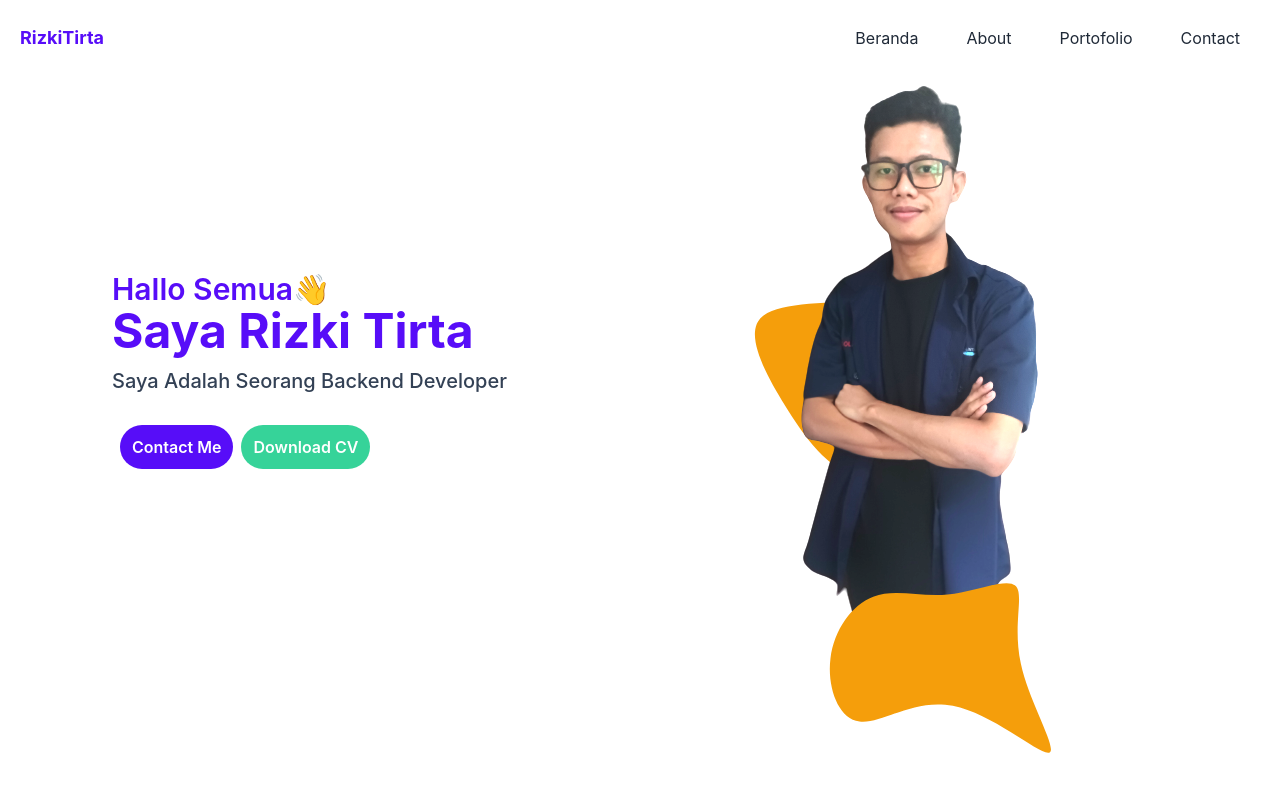
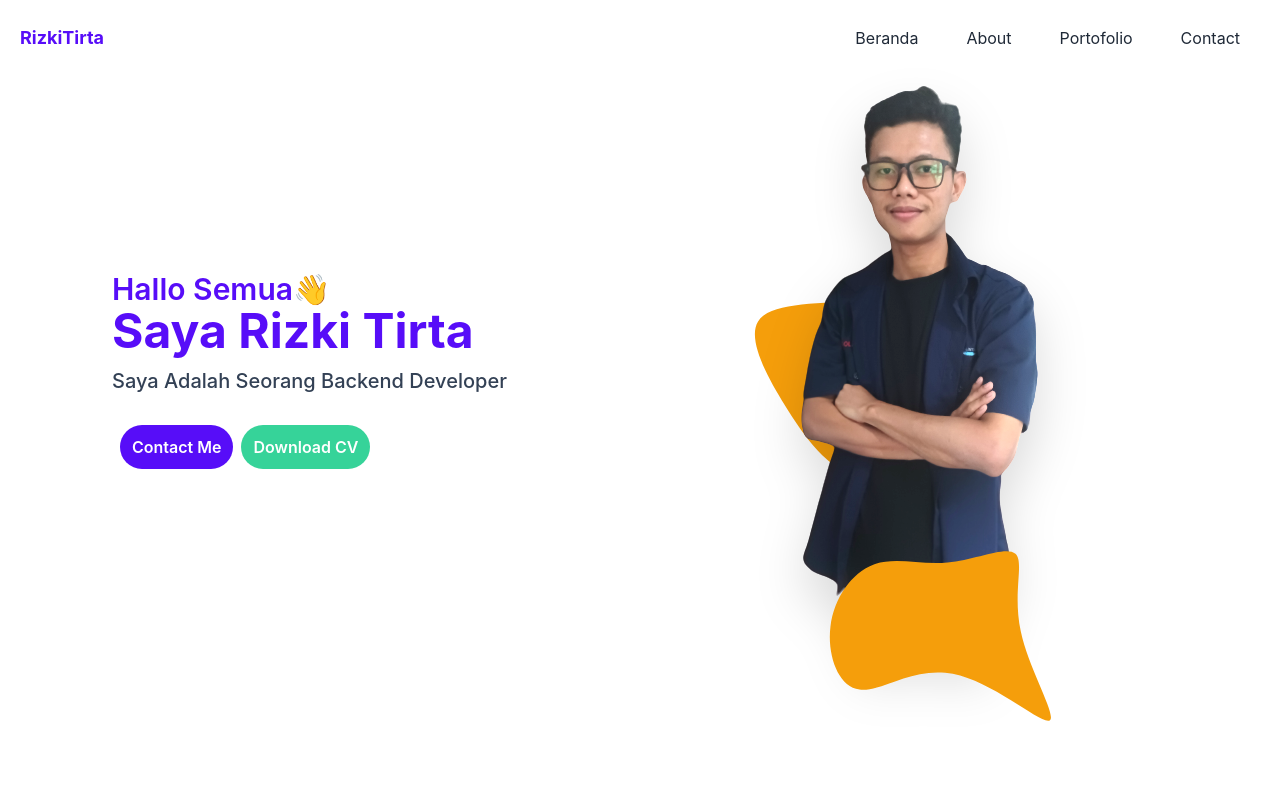
Before and after one commit to rizkitirta/personal-web-react, a React (Create React App) app: page / in a window 1280 px wide. Shown: the top 800 px of the page. Built offline with nearby package versions, Linux system fonts and the light colour scheme.

Commit message:
update blob

```diff
--- a/src/App.js
+++ b/src/App.js
@@ -75,7 +75,7 @@ export default function Home() {
             </div>
             <div className="w-full self-end px-4 lg:w-1/2" data-aos="zoom-in">
               <div className="relative mt-10 lg:mt-0 lg:right-0">
-                <img className="max-w-full mx-auto brightness-150" src="images/profile_2.png" />
+                <img className="max-w-full mx-auto brightness-[1.3] drop-shadow-2xl " src="images/profile_2.png" />
                 <span className="absolute bottom-32 -z-[2] left-1/2 -translate-x-52">
                   <svg width={300} height={300} viewBox="0 0 200 200" xmlns="http://www.w3.org/2000/svg">
                     <path fill="#f59e0b" d="M70.2,-32.8C82.6,-18.9,78.6,12.1,64.2,32C49.8,52,24.9,60.9,6.2,57.3C-12.4,53.7,-24.8,37.6,-36.6,19.1C-48.3,0.7,-59.5,-20.1,-53.3,-30.3C-47.1,-40.5,-23.6,-40.2,2.6,-41.7C28.9,-43.2,57.7,-46.6,70.2,-32.8Z" transform="translate(100 100) scale(1.2)" />
@@ -83,7 +83,7 @@ export default function Home() {
                 </span>
               </div>
               <div className="relative mt-10 lg:mt-0 lg:right-0">
-                <span className="absolute -top-56 z-[2] left-1/2 -translate-x-48">
+                <span className="absolute -top-64 z-[2] left-1/2 -translate-x-48">
                   <svg width={450} height={450} viewBox="0 0 200 200" xmlns="http://www.w3.org/2000/svg">
                     <path fill="#F59E0B" d="M31.3,-30.8C35.4,-27.2,29.9,-13.6,33.7,3.8C37.4,21.1,50.4,42.2,46.3,43.4C42.2,44.7,21.1,26,3.5,22.6C-14.2,19.1,-28.4,30.9,-38,29.6C-47.5,28.4,-52.5,14.2,-50.9,1.5C-49.4,-11.1,-41.4,-22.3,-31.9,-25.9C-22.3,-29.6,-11.1,-25.7,1.2,-26.9C13.6,-28.1,27.2,-34.5,31.3,-30.8Z" transform="translate(100 100)" />
                   </svg>
@@ -95,7 +95,7 @@ export default function Home() {
       </section>
 
       <section id="about">
-        <div className="container md:px-24">
+        <div className="container md:px-24 mt-32">
           <div className="flex flex-wrap">
             <div className="w-full px-4 mb-10 lg:w-1/2 xl:w-1/2" data-aos="zoom-in">
               <h4 className="font-bold uppercase text-primary text-lg mb-2 lg:text-2xl">Tentang Saya</h4>
```
